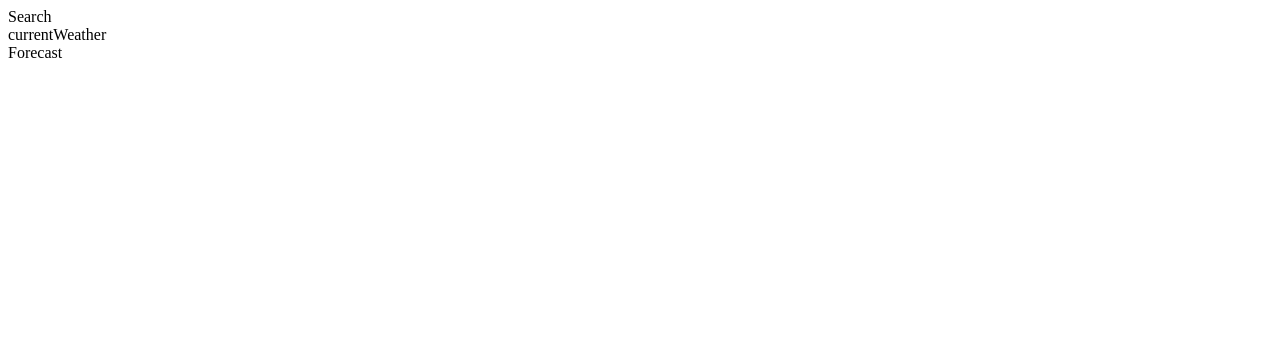
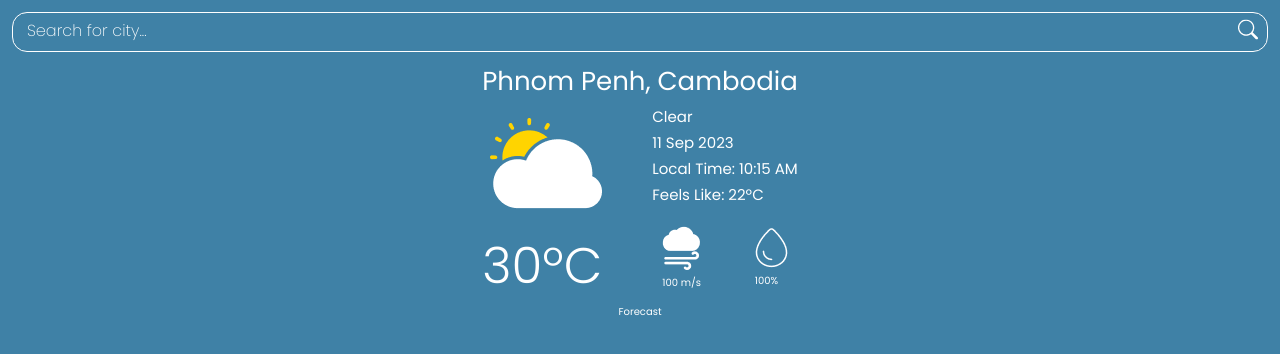
Before and after one commit to hoe-ze-il/Weather_Website, a React (Vite) app: page / in a window 1280 px wide. Shown: the top 354 px of the page. Built offline with nearby package versions, Linux system fonts and the light colour scheme.

Commit message:
implimentd component search and currenweather

```diff
--- a/package.json
+++ b/package.json
@@ -11,7 +11,8 @@
   },
   "dependencies": {
     "react": "^18.2.0",
-    "react-dom": "^18.2.0"
+    "react-dom": "^18.2.0",
+    "react-icons": "^4.11.0"
   },
   "devDependencies": {
     "@types/react": "^18.2.15",
--- /dev/null
+++ b/src/App.css
@@ -0,0 +1,7 @@
+.app {
+  margin: 12px 12px;
+
+  display: flex;
+  flex-direction: column;
+  gap: 10px;
+}
--- a/src/App.jsx
+++ b/src/App.jsx
@@ -1,4 +1,7 @@
 import React from "react";
+
+// CSS
+import "./App.css";
 
 // Components
 import Search from "./components/search/Search";
@@ -10,11 +13,15 @@ import { DataProvider } from "./context/DataContext";
 
 function App() {
   return (
-    <div>
+    <div className="app">
       <DataProvider>
-        <Search />
-        <CurrentWeather />
-        <Forecast />
+        <header>
+          <Search />
+        </header>
+        <main>
+          <CurrentWeather />
+          <Forecast />
+        </main>
       </DataProvider>
     </div>
   );
--- a/src/components/current_weather/CurrentWeather.jsx
+++ b/src/components/current_weather/CurrentWeather.jsx
@@ -1,5 +1,53 @@
+import CurrentWeatherCSS from "./CurrentWeather.module.css";
+
 function CurrentWeather() {
-  return <div>currentWeather</div>;
+  return (
+    <div className={CurrentWeather.container}>
+      <p className={CurrentWeatherCSS["current-location"]}>
+        Phnom Penh, Cambodia
+      </p>
+      <div className={CurrentWeatherCSS["weather-display"]}>
+        <div className={CurrentWeatherCSS["weather-left"]}>
+          <img
+            className={CurrentWeatherCSS["weather-img"]}
+            alt="weather image"
+            src="./img/02d.png"
+          />
+          <p className={CurrentWeatherCSS["weather-celsious"]}>30ºC</p>
+        </div>
+        <div className={CurrentWeatherCSS["weather-right"]}>
+          <div className={CurrentWeatherCSS["weather-right-top"]}>
+            <p className={CurrentWeatherCSS.description}>Clear</p>
+            <p className={CurrentWeatherCSS.date}>11 Sep 2023</p>
+            <p className={CurrentWeatherCSS.time}>
+              Local Time: <span>10:15 AM</span>
+            </p>
+            <p className={CurrentWeatherCSS["feels-like"]}>
+              Feels Like: <span>22ºC</span>
+            </p>
+          </div>
+          <div className={CurrentWeatherCSS["weather-right-bottom"]}>
+            <div className={CurrentWeatherCSS["wind-container"]}>
+              <img
+                className={CurrentWeatherCSS.wind}
+                alt="wind icon"
+                src="./img/wind.png"
+              />
+              <p>100 m/s</p>
+            </div>
+            <div className={CurrentWeatherCSS["humidity-container"]}>
+              <img
+                className={CurrentWeatherCSS.humidity}
+                alt="humidity icon"
+                src="./img/humidity.png"
+              />
+              <p>100%</p>
+            </div>
+          </div>
+        </div>
+      </div>
+    </div>
+  );
 }
 
 export default CurrentWeather;
--- a/src/components/current_weather/CurrentWeather.module.css
+++ b/src/components/current_weather/CurrentWeather.module.css
@@ -0,0 +1,50 @@
+.container {
+  display: flex;
+  justify-content: center;
+  align-items: cetner;
+}
+
+.current-location {
+  font-size: 2.6rem;
+  text-align: center;
+}
+
+.weather-display {
+  display: flex;
+  justify-content: space-between;
+  align-items: center;
+}
+
+.weather-left {
+  display: flex;
+  flex-direction: column;
+}
+
+.weather-celsious {
+  font-size: 5rem;
+  font-weight: 300;
+}
+
+.weather-right {
+  display: flex;
+  flex-direction: column;
+  align-items: center;
+  justify-content: space-between;
+  gap: 10px;
+}
+
+.weather-right-top {
+  font-size: 1.5rem;
+  display: flex;
+  flex-direction: column;
+  gap: 3px;
+  align-items: flex-start;
+}
+
+.weather-right-bottom {
+  padding: 1rem;
+  display: flex;
+  justify-content: space-between;
+  align-items: center;
+  width: 100%;
+}
--- a/src/components/search/Search.jsx
+++ b/src/components/search/Search.jsx
@@ -1,8 +1,30 @@
 import React from "react";
 import SearchCSS from "./Search.module.css";
+import { BsSearch } from "react-icons/bs";
 
 function Search() {
-  return <div className={SearchCSS.search}>Search</div>;
+  return (
+    <div className={SearchCSS.container}>
+      <div className={SearchCSS["input-container"]}>
+        <input
+          className={SearchCSS["search-input"]}
+          type="text"
+          placeholder="Search for city..."
+        />
+        <div className={SearchCSS["search-icon"]}>
+          <BsSearch size={20} className="icon" />
+        </div>
+      </div>
+      <div className={SearchCSS["drop-down"]}>
+        <ul className={SearchCSS["list-datas"]}>
+          <li>Phnom Penh</li>
+          <li>Phnom Penh</li>
+          <li>Phnom Penh</li>
+          <li>Phnom Penh</li>
+        </ul>
+      </div>
+    </div>
+  );
 }
 
 export default Search;
--- a/src/components/search/Search.module.css
+++ b/src/components/search/Search.module.css
@@ -0,0 +1,63 @@
+.container {
+  display: flex;
+  flex-direction: column;
+  justify-content: center;
+  align-items: center;
+  position: relative;
+  gap: 5px;
+}
+
+.input-container {
+  position: relative;
+  width: 100%;
+}
+
+.search-input {
+  height: 40px;
+  width: 100%;
+  border: 1px solid #fff;
+  border-radius: 15px;
+  background-color: #3f81a6;
+  color: #fff;
+  padding: 0 14px 0 14px;
+}
+
+.search-input::placeholder {
+  color: #fff;
+  font-weight: 200;
+  font-size: 1.6rem;
+}
+
+.search-input:focus {
+  outline: none;
+}
+
+.search-input:focus::placeholder {
+  color: #ffffffcc;
+}
+
+.search-icon {
+  right: 10px;
+  top: 50%;
+  transform: translateY(-50%);
+  position: absolute;
+}
+
+.drop-down {
+  display: none;
+  color: black;
+  position: absolute;
+  border-radius: 10px;
+  top: 50px;
+  background-color: white;
+  width: 100%;
+}
+
+.list-datas {
+  list-style-type: none;
+}
+
+.list-datas li {
+  padding: 10px;
+  font-size: 1.6rem;
+}
--- a/src/index.css
+++ b/src/index.css
@@ -0,0 +1,28 @@
+@import url("https://fonts.googleapis.com/css2?family=Poppins:ital,wght@0,100;0,200;0,300;0,400;0,500;0,600;0,700;0,800;0,900;1,100;1,200;1,300;1,400;1,500;1,600;1,700;1,800;1,900&display=swap");
+
+* {
+  padding: 0;
+  margin: 0;
+  box-sizing: border-box;
+  font-family: "Poppins", sans-serif;
+}
+
+html {
+  font-size: 10px;
+}
+
+body {
+  position: relative;
+  color: #fff;
+  background: #3f81a6;
+}
+
+main {
+  display: flex;
+  flex-direction: column;
+  align-items: center;
+}
+
+.icon {
+  color: #fff;
+}
```
Also changed, not shown: 1 other file (tests, documents, lock files or other folders).
